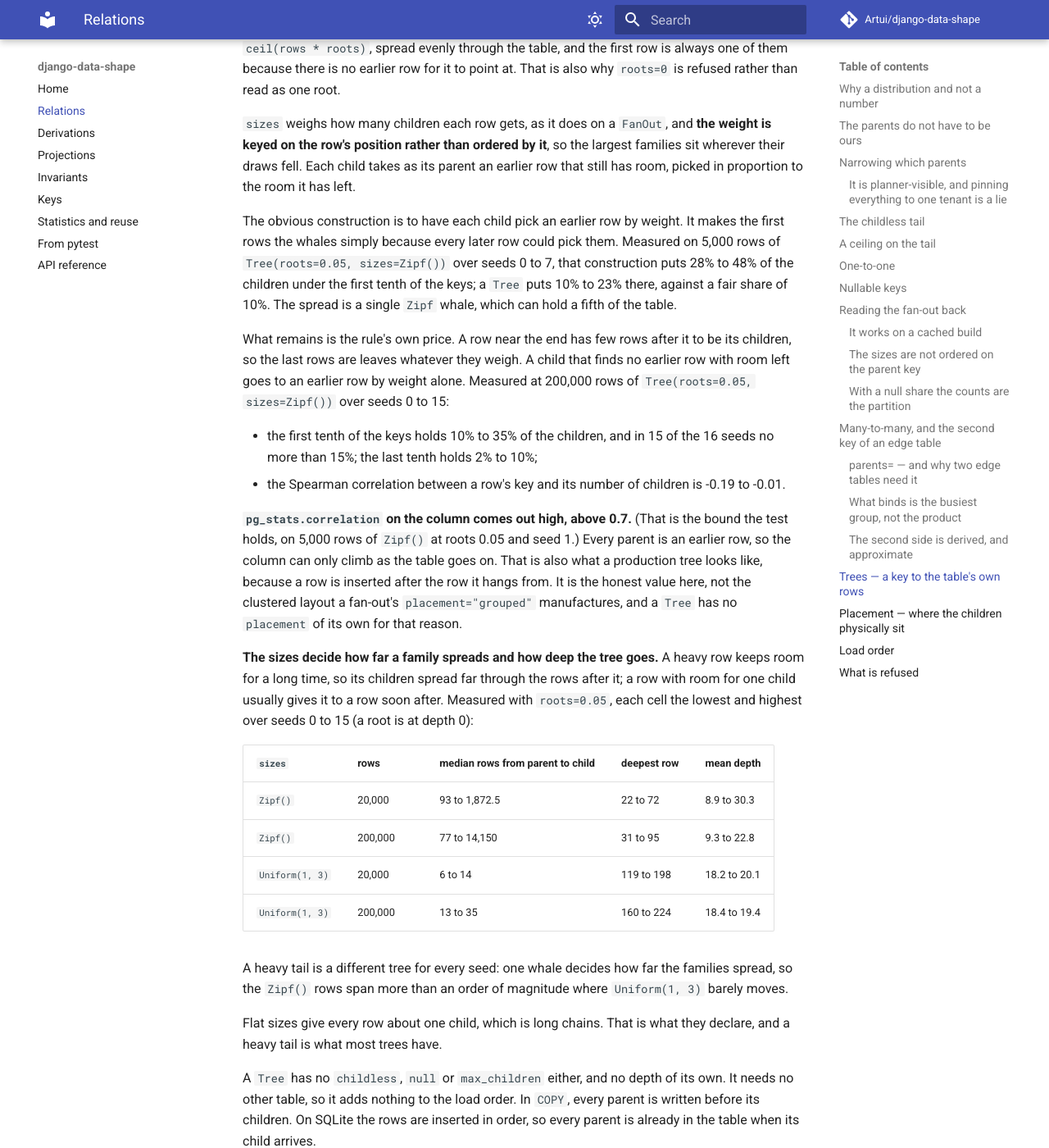
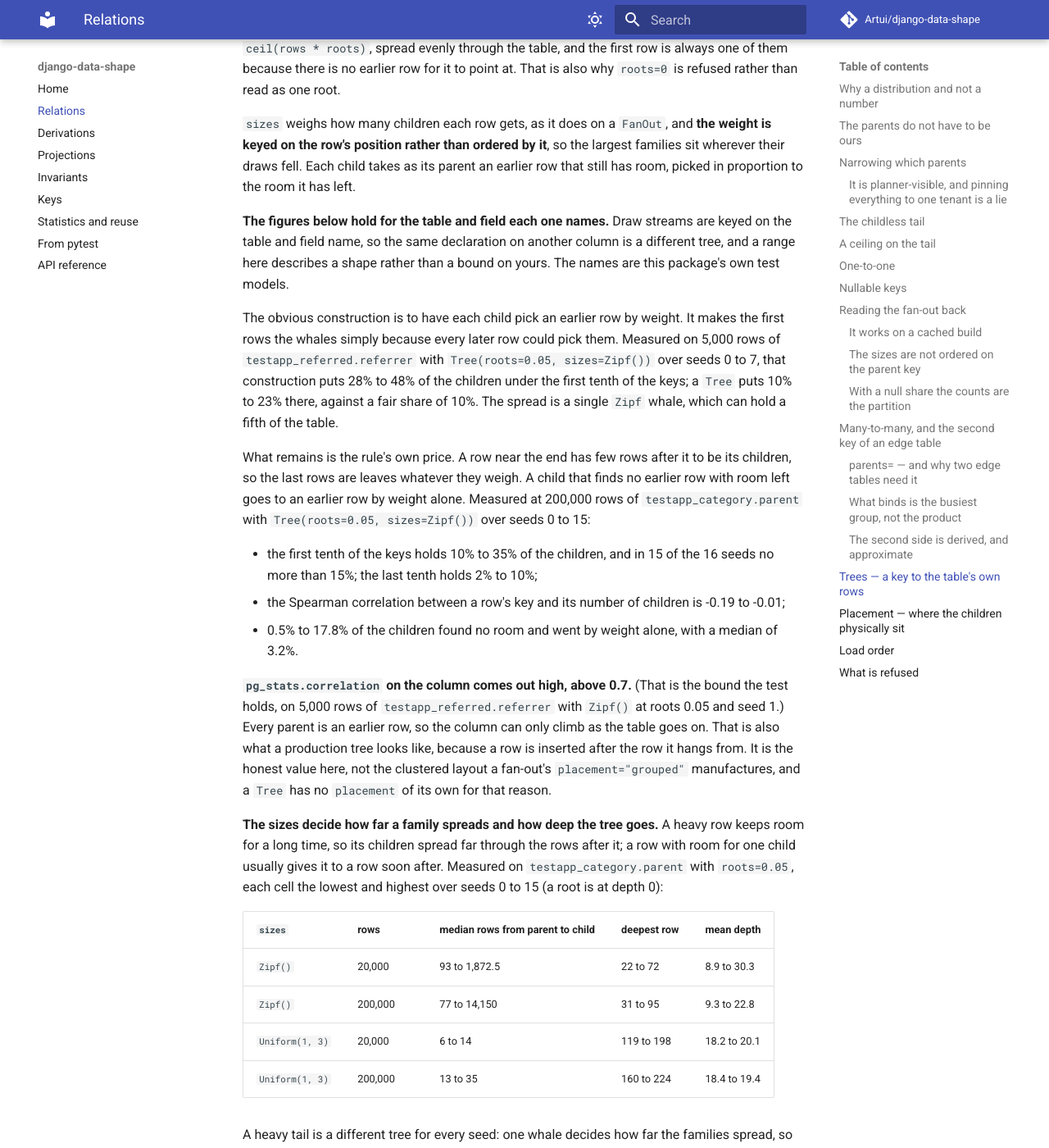
Before and after one commit to Artui/django-data-shape, an MkDocs documentation site: the page built from docs/relations.md, in a window 1280 px wide and 1400 px high, scrolled down 9779 px. Shown: the whole window at 82% size. Built offline with MkDocs 1.6.1 and Material for MkDocs 9.7.7, drawn with Linux system fonts in a browser that asks for light colours; comment, search, counter and statistics services are not loaded; some of the changed text lies outside the part shown.

Commit message:
Name the table and field behind every Tree figure
Draw streams are keyed on table and field name, so a range holds for the column
it was measured on. The 5,000-row and correlation figures are from
testapp_referred.referrer; the 200,000-row figures and the sizes table are from
testapp_category.parent. The fall back share in resolve_tree's docstring, stated
as about 2%, re-measures at 0.5% to 17.8% with a median of 3.2%.

Co-Authored-By: Claude Opus 5.5 <noreply@anthropic.com>

```diff
--- a/docs/relations.md
+++ b/docs/relations.md
@@ -463,26 +463,35 @@ largest families sit wherever their draws fell. Each child takes as its parent
 an earlier row that still has room, picked in proportion to the room it has
 left.
 
+**The figures below hold for the table and field each one names.** Draw streams
+are keyed on the table and field name, so the same declaration on another column
+is a different tree, and a range here describes a shape rather than a bound on
+yours. The names are this package's own test models.
+
 The obvious construction is to have each child pick an earlier row by weight.
 It makes the first rows the whales simply because every later row could pick
-them. Measured on 5,000 rows of `Tree(roots=0.05, sizes=Zipf())` over seeds 0
-to 7, that construction puts 28% to 48% of the children under the first tenth of
-the keys; a `Tree` puts 10% to 23% there, against a fair share of 10%. The
-spread is a single `Zipf` whale, which can hold a fifth of the table.
+them. Measured on 5,000 rows of `testapp_referred.referrer` with
+`Tree(roots=0.05, sizes=Zipf())` over seeds 0 to 7, that construction puts 28%
+to 48% of the children under the first tenth of the keys; a `Tree` puts 10% to
+23% there, against a fair share of 10%. The spread is a single `Zipf` whale,
+which can hold a fifth of the table.
 
 What remains is the rule's own price. A row near the end has few rows after it
 to be its children, so the last rows are leaves whatever they weigh. A child
 that finds no earlier row with room left goes to an earlier row by weight
-alone. Measured at 200,000 rows of `Tree(roots=0.05, sizes=Zipf())` over seeds
-0 to 15:
+alone. Measured at 200,000 rows of `testapp_category.parent` with
+`Tree(roots=0.05, sizes=Zipf())` over seeds 0 to 15:
 
 - the first tenth of the keys holds 10% to 35% of the children, and in 15 of the
   16 seeds no more than 15%; the last tenth holds 2% to 10%;
 - the Spearman correlation between a row's key and its number of children is
-  -0.19 to -0.01.
+  -0.19 to -0.01;
+- 0.5% to 17.8% of the children found no room and went by weight alone, with a
+  median of 3.2%.
 
 **`pg_stats.correlation` on the column comes out high, above 0.7.** (That is the
-bound the test holds, on 5,000 rows of `Zipf()` at roots 0.05 and seed 1.)
+bound the test holds, on 5,000 rows of `testapp_referred.referrer` with `Zipf()`
+at roots 0.05 and seed 1.)
 Every parent is an earlier row, so the column can only climb as the table goes
 on. That is also what a production tree looks like, because a row is inserted
 after the row it hangs from. It is the honest value here, not the clustered
@@ -492,8 +501,8 @@ layout a fan-out's `placement="grouped"` manufactures, and a `Tree` has no
 **The sizes decide how far a family spreads and how deep the tree goes.** A
 heavy row keeps room for a long time, so its children spread far through the
 rows after it; a row with room for one child usually gives it to a row soon
-after. Measured with `roots=0.05`, each cell the lowest and highest over seeds
-0 to 15 (a root is at depth 0):
+after. Measured on `testapp_category.parent` with `roots=0.05`, each cell the
+lowest and highest over seeds 0 to 15 (a root is at depth 0):
 
 | `sizes` | rows | median rows from parent to child | deepest row | mean depth |
 | --- | --- | --- | --- | --- |
@@ -504,7 +513,9 @@ after. Measured with `roots=0.05`, each cell the lowest and highest over seeds
 
 A heavy tail is a different tree for every seed: one whale decides how far the
 families spread, so the `Zipf()` rows span more than an order of magnitude where
-`Uniform(1, 3)` barely moves.
+`Uniform(1, 3)` barely moves. The name moves it too: the 20,000-row `Zipf()` row
+is 64 to 2,255, 23 to 65 and 5.3 to 22.7 on `testapp_referred.referrer`, and 74
+to 1,618, 24 to 65 and 4.9 to 32.2 on `testapp_folder.parent`.
 
 Flat sizes give every row about one child, which is long chains. That is what
 they declare, and a heavy tail is what most trees have.
```
Also changed, not shown: 1 other file.
